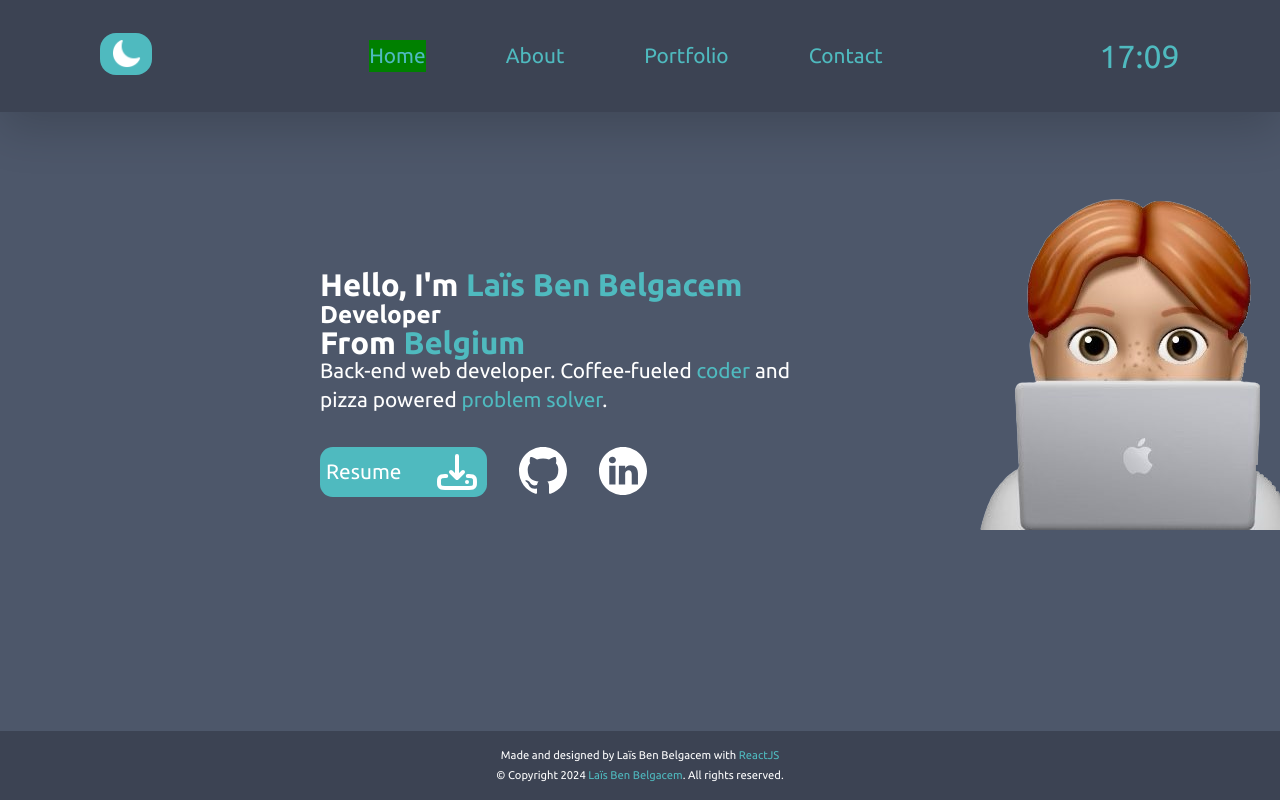
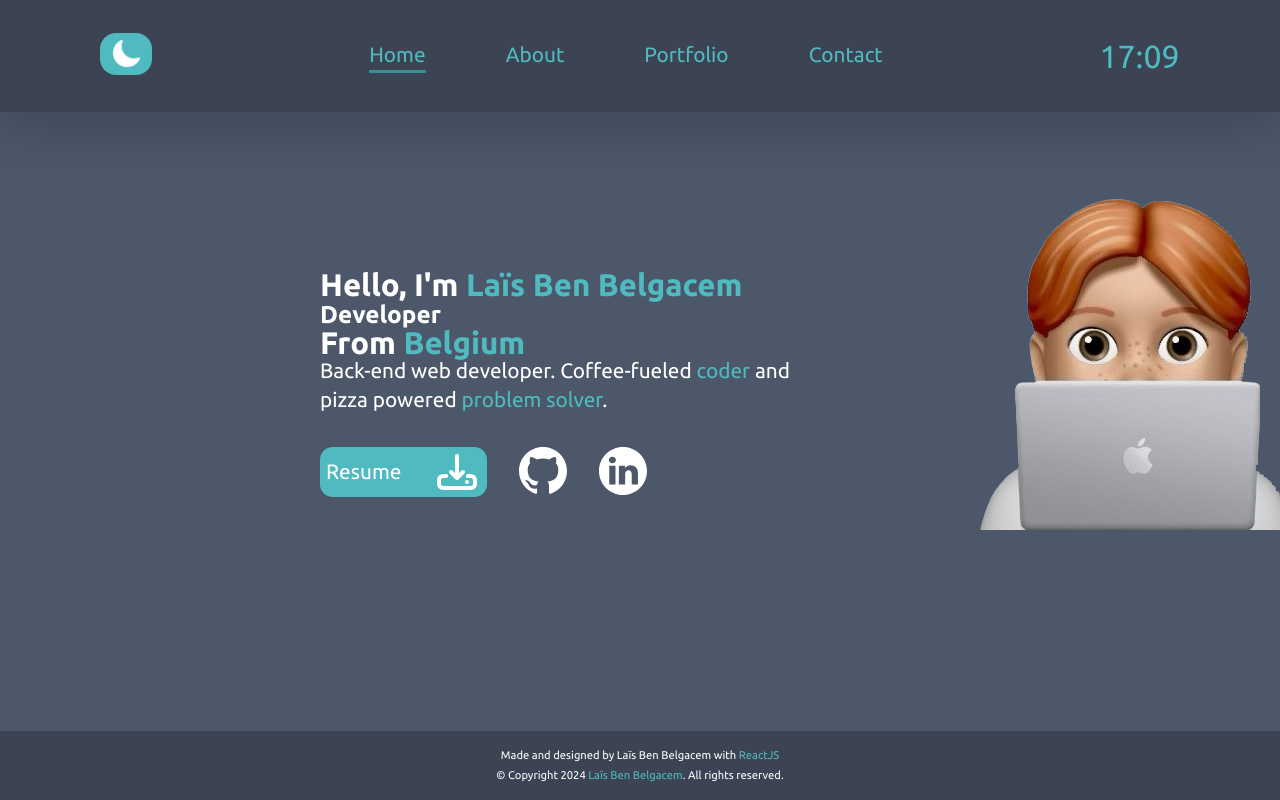
Before and after one commit to laisbenb/portfolio, a React (Create React App) app: page / in a window 1280 px wide. Shown: the top 800 px of the page. Built offline with nearby package versions, Linux system fonts and the light colour scheme.

Commit message:
added active on navigation

```diff
--- a/src/styles/App.css
+++ b/src/styles/App.css
@@ -70,9 +70,11 @@ body {
         color: hsl(183, 47%, 53%);
         font-size: 1.3rem;
     }
+    & a:hover {
+        border-bottom: 3px solid hsl(183, 47%, 40%);
+    }
     & a.active {
-        /* temporary visual */
-        background-color: green;
+        border-bottom: 3px solid hsl(183, 47%, 40%);
     }
 }
 
```
Also changed, not shown: public/media/images/projects/gentsefeesten_projectScreen.JPG.
